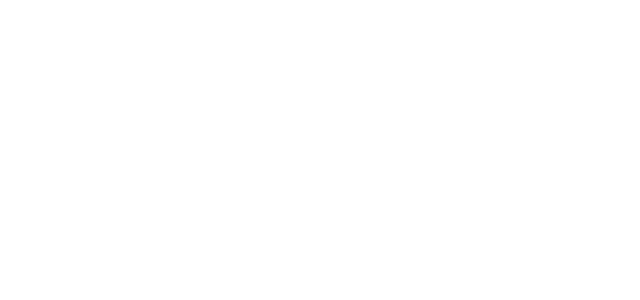
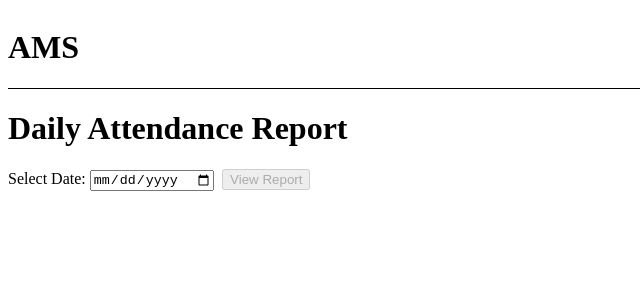
Before and after one commit to tanmayyy05/AMS_ATTENDANCE-MANAGEMENT-SYSTEM, a React (Vite) app in the folder frontend/ams-frontend/: page /admin/reports/daily in a window 1280 px wide. Before the commit this address had no page. Shown: the top 300 px of the page, without its empty margins (0-640 px from the left). Built offline with nearby package versions, Linux system fonts and the light colour scheme; sample sign-in values are in the browser's storage.

Commit message:
Day 15: Daily report UI with filters, loading and summary

```diff
--- /dev/null
+++ b/frontend/ams-frontend/src/pages/admin/DailyReport.tsx
@@ -0,0 +1,129 @@
+import { useState } from "react";
+
+const DailyReport = () => {
+  const [selectedDate, setSelectedDate] = useState("");
+  const [isLoading, setIsLoading] = useState(false);
+  const [showData, setShowData] = useState(false);
+
+  // Mock data (UI only)
+  const reportData = [
+    {
+      name: "John Doe",
+      checkIn: "09:10 AM",
+      checkOut: "06:05 PM",
+      status: "Present",
+    },
+    {
+      name: "Jane Smith",
+      checkIn: "--",
+      checkOut: "--",
+      status: "Absent",
+    },
+  ];
+
+  const handleViewReport = () => {
+    setIsLoading(true);
+    setShowData(false);
+
+    setTimeout(() => {
+      setIsLoading(false);
+      setShowData(true);
+    }, 1000);
+  };
+
+  // Summary calculations
+  const totalEmployees = reportData.length;
+  const presentCount = reportData.filter(
+    (e) => e.status === "Present"
+  ).length;
+  const absentCount = reportData.filter(
+    (e) => e.status === "Absent"
+  ).length;
+
+  return (
+    <div>
+      <h1>Daily Attendance Report</h1>
+
+      {/* Filters */}
+      <div style={{ marginBottom: "16px" }}>
+        <label>
+          Select Date:{" "}
+          <input
+            type="date"
+            value={selectedDate}
+            onChange={(e) => setSelectedDate(e.target.value)}
+          />
+        </label>
+
+        <button
+          style={{ marginLeft: "8px" }}
+          onClick={handleViewReport}
+          disabled={!selectedDate}
+        >
+          View Report
+        </button>
+      </div>
+
+      {/* Loading */}
+      {isLoading && <p>Loading report...</p>}
+
+      {/* Summary */}
+      {showData && !isLoading && (
+        <div
+          style={{
+            display: "flex",
+            gap: "16px",
+            marginBottom: "20px",
+          }}
+        >
+          <div>
+            <strong>Total Employees</strong>
+            <div>{totalEmployees}</div>
+          </div>
+
+          <div>
+            <strong>Present</strong>
+            <div>{presentCount}</div>
+          </div>
+
+          <div>
+            <strong>Absent</strong>
+            <div>{absentCount}</div>
+          </div>
+        </div>
+      )}
+
+      {/* Table */}
+      {showData && !isLoading && (
+        <table
+          border={1}
+          cellPadding={10}
+          cellSpacing={0}
+          style={{ width: "100%", maxWidth: "900px" }}
+        >
+          <thead>
+            <tr>
+              <th>Employee Name</th>
+              <th>Check In</th>
+              <th>Check Out</th>
+              <th>Status</th>
+            </tr>
+          </thead>
+
+          <tbody>
+            {reportData.map((item, index) => (
+              <tr key={index}>
+                <td>{item.name}</td>
+                <td>{item.checkIn}</td>
+                <td>{item.checkOut}</td>
+                <td>{item.status}</td>
+              </tr>
+            ))}
+          </tbody>
+        </table>
+      )}
+    </div>
+  );
+};
+
+export default DailyReport;
--- a/frontend/ams-frontend/src/routes/AppRoutes.tsx
+++ b/frontend/ams-frontend/src/routes/AppRoutes.tsx
@@ -9,6 +9,9 @@
 import Employees from "../pages/admin/Employees";
 import EditEmployee from "../pages/admin/EditEmployee";
 import AddEmployee from "../pages/admin/AddEmployee";
+
+import DailyReport from "../pages/admin/DailyReport";
+
 
 
 
@@ -40,6 +43,7 @@
 
         <Route path="/employee/dashboard" element={<EmployeeDashboard />} />
         <Route path="/employee/attendance" element={<Attendance />} />
+        <Route path="/admin/reports/daily" element={<DailyReport />} />
 
       </Route>
     </Routes>
```
